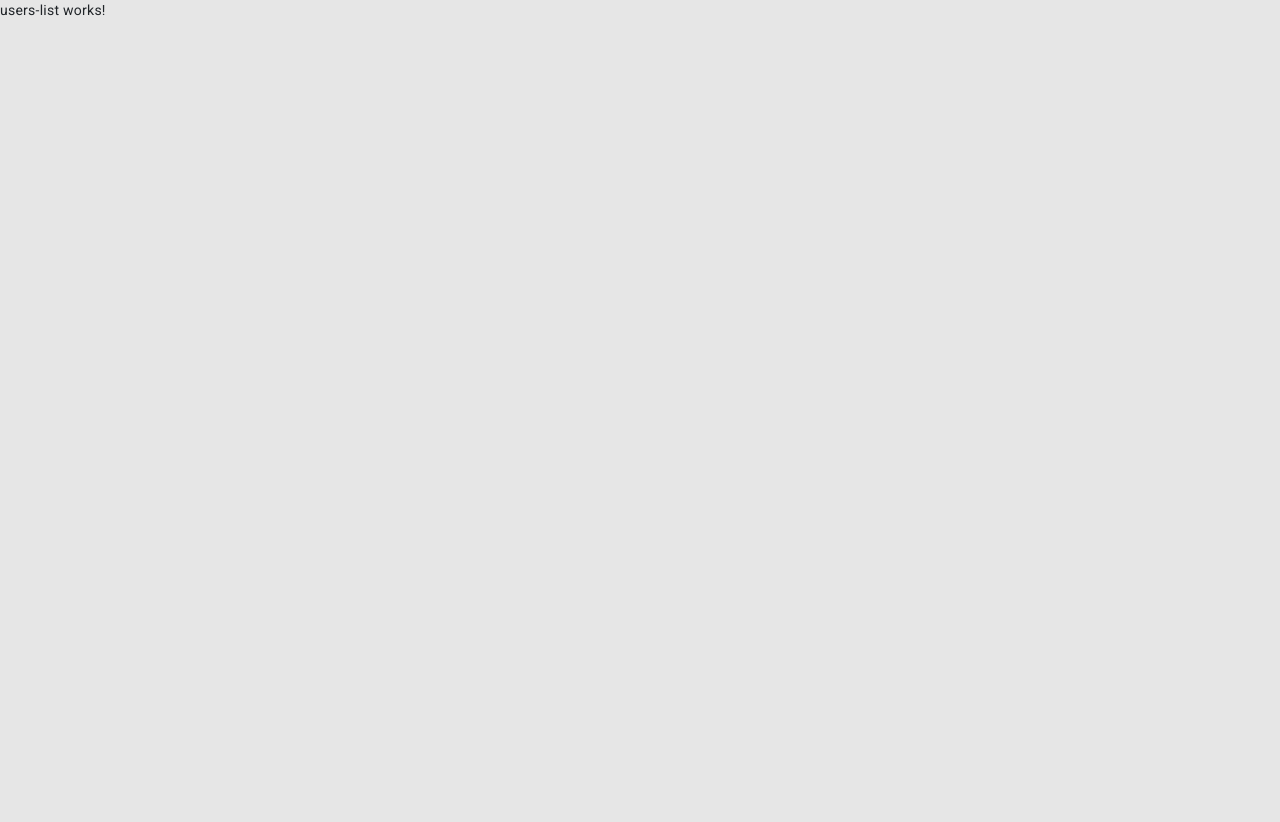
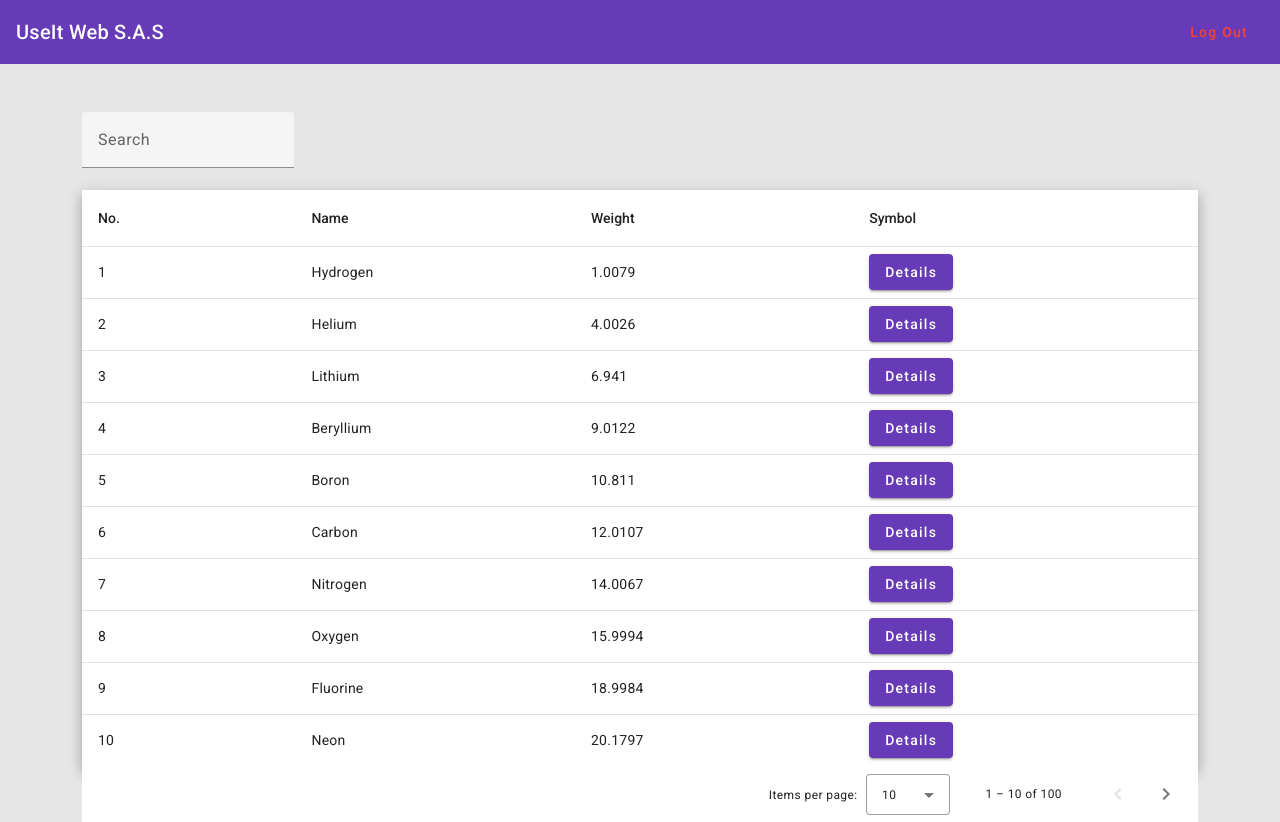
Before and after one commit to JuanPabloSR/UseItChallenge, an Angular app: page /users/list in a window 1280 px wide. Before the commit the page ends 800 px from the top, so only its background shows below. Built offline with nearby package versions, Linux system fonts and the light colour scheme.

Commit message:
Creación de la vista para los detalles, y las lista de usuarios usando las tabla de ejemplo de angular material

```diff
--- a/src/app/app.module.ts
+++ b/src/app/app.module.ts
@@ -7,6 +7,7 @@ import { BrowserAnimationsModule } from '@angular/platform-browser/animations';
 import { UsersListComponent } from './users/pages/users-list/users-list.component';
 import { UsersItemComponent } from './users/pages/users-item/users-item.component';
 import { ToolbarComponent } from './users/components/toolbar/toolbar.component';
+import { MaterialModule } from './material/material.module';
 
 @NgModule({
   declarations: [
@@ -16,6 +17,7 @@ import { ToolbarComponent } from './users/components/toolbar/toolbar.component';
     ToolbarComponent
   ],
   imports: [
+    MaterialModule,
     BrowserModule,
     AppRoutingModule,
     BrowserAnimationsModule
--- /dev/null
+++ b/src/app/interfaces/users-interface.ts
@@ -0,0 +1,7 @@
+export interface Users{
+  Name: string;
+  Email?: string;
+  PhoneNumber?: string;
+  JobTitle: string;
+  Area: string;
+}
--- a/src/app/users/components/toolbar/toolbar.component.css
+++ b/src/app/users/components/toolbar/toolbar.component.css
@@ -0,0 +1,17 @@
+/* Estilos de la toolbar */
+.title-container {
+  display: flex;
+  align-items: center;
+}
+
+.title {
+  margin: 0;
+}
+
+.spacer {
+  flex-grow: 1;
+}
+
+.menu-button {
+  margin-right: 8px;
+}
--- a/src/app/users/components/toolbar/toolbar.component.html
+++ b/src/app/users/components/toolbar/toolbar.component.html
@@ -1 +1,41 @@
-<p>toolbar works!</p>
+<mat-toolbar color="primary">
+  <div class="title-container">
+    <h1 class="title">UseIt Web S.A.S</h1>
+  </div>
+
+  <div class="spacer"></div>
+
+  <ng-container *ngIf="!isSmallScreen">
+    <button
+      class="m-2"
+      mat-button
+      *ngIf="showBackButton"
+      routerLink="/users/list"
+    >
+      Back
+    </button>
+
+    <button class="m-2" mat-button color="warn" (click)="signOut()">
+      Log Out
+    </button>
+  </ng-container>
+
+  <ng-template
+    [ngTemplateOutlet]="menuTemplate"
+    *ngIf="isSmallScreen"
+  ></ng-template>
+</mat-toolbar>
+
+<ng-template #menuTemplate>
+  <mat-menu #menu="matMenu">
+    <button mat-menu-item *ngIf="showBackButton" routerLink="/subscribers/list">
+      Back
+    </button>
+
+    <button mat-menu-item color="warn" (click)="signOut()">Log Out</button>
+  </mat-menu>
+
+  <button mat-icon-button [matMenuTriggerFor]="menu" *ngIf="isSmallScreen">
+    <mat-icon>menu</mat-icon>
+  </button>
+</ng-template>
--- a/src/app/users/components/toolbar/toolbar.component.ts
+++ b/src/app/users/components/toolbar/toolbar.component.ts
@@ -1,10 +1,36 @@
-import { Component } from '@angular/core';
+import { Component, Input, OnInit } from '@angular/core';
+import { Router } from '@angular/router';
 
 @Component({
   selector: 'app-toolbar',
   templateUrl: './toolbar.component.html',
-  styleUrls: ['./toolbar.component.css']
+  styleUrls: ['./toolbar.component.css'],
 })
-export class ToolbarComponent {
+export class ToolbarComponent implements OnInit {
+  @Input() showBackButton: boolean = false;
+  isSmallScreen: boolean = false;
 
+  constructor(
+    private router: Router,
+
+  ) {}
+
+  ngOnInit(): void {
+    this.checkScreenSize();
+
+    // Escuchar cambios en el tamaño de la pantalla
+    window.addEventListener('resize', () => {
+      this.checkScreenSize();
+    });
+  }
+
+  checkScreenSize(): void {
+    this.isSmallScreen = window.innerWidth < 768;
+  }
+
+
+  public signOut(): void {
+    this.router.navigateByUrl('/auth/login', { replaceUrl: true });
+
+  }
 }
--- a/src/app/users/pages/users-item/users-item.component.css
+++ b/src/app/users/pages/users-item/users-item.component.css
@@ -0,0 +1,13 @@
+.container-center {
+  display: flex;
+  justify-content: center;
+  align-items: center;
+}
+
+.mat-card-custom {
+  width: 500px;
+  height: 500px;
+  display: flex;
+  justify-content: center;
+  align-items: center;
+}
--- a/src/app/users/pages/users-item/users-item.component.html
+++ b/src/app/users/pages/users-item/users-item.component.html
@@ -1 +1,16 @@
-<p>users-item works!</p>
+
+<app-toolbar [showBackButton]="true"></app-toolbar>
+<div class="container-center mt-5 animate__animated animate__fadeIn">
+  <mat-card *ngIf="users" class="mat-card-custom">
+    <mat-card-content>
+      <mat-card-title>{{ users.Name }}</mat-card-title>
+      <mat-card-subtitle>{{ users.Email }}</mat-card-subtitle>
+      <h3><strong>Job Title:</strong> {{ users.JobTitle }}</h3>
+      <h3><strong>Area:</strong> {{ users.Area }}</h3>
+      <h3><strong>Phone Number:</strong> {{ users.PhoneNumber }}</h3>
+      <mat-card-actions class="justify-content-center">
+        <button mat-raised-button routerLink="/users/list">Back</button>
+      </mat-card-actions>
+    </mat-card-content>
+  </mat-card>
+</div>
--- a/src/app/users/pages/users-item/users-item.component.ts
+++ b/src/app/users/pages/users-item/users-item.component.ts
@@ -1,4 +1,5 @@
 import { Component } from '@angular/core';
+import { Users } from 'src/app/interfaces/users-interface';
 
 @Component({
   selector: 'app-users-item',
@@ -6,5 +7,16 @@ import { Component } from '@angular/core';
   styleUrls: ['./users-item.component.css']
 })
 export class UsersItemComponent {
+  users: Users | null = null;
+
+  constructor() {
+    this.users = {
+      Name: 'John Doe',
+      Email: 'john@example.com',
+      PhoneNumber: '123-456-7890',
+      JobTitle: 'Developer',
+      Area: 'IT',
+    };
+  }
 
 }
--- a/src/app/users/pages/users-list/users-list.component.css
+++ b/src/app/users/pages/users-list/users-list.component.css
@@ -0,0 +1,7 @@
+table {
+  width: 100%;
+}
+
+th.mat-sort-header-sorted {
+  color: black;
+}
--- a/src/app/users/pages/users-list/users-list.component.html
+++ b/src/app/users/pages/users-list/users-list.component.html
@@ -1 +1,87 @@
-<p>users-list works!</p>
+<app-toolbar></app-toolbar>
+<div class="container">
+  <mat-form-field class="mt-5">
+    <input matInput placeholder="Search" />
+    <button
+      mat-button
+      *ngIf="searchControl.value"
+      matSuffix
+      mat-icon-button
+      aria-label="Clear"
+      (click)="clearSearch()"
+    >
+      <mat-icon>close</mat-icon>
+    </button>
+  </mat-form-field>
+  <table
+    mat-table
+    [dataSource]="dataSource"
+    matSort
+    (matSortChange)="announceSortChange($event)"
+    class="mat-elevation-z8"
+  >
+    <!-- Position Column -->
+    <ng-container matColumnDef="position">
+      <th
+        mat-header-cell
+        *matHeaderCellDef
+        mat-sort-header
+        sortActionDescription="Sort by number"
+      >
+        No.
+      </th>
+      <td mat-cell *matCellDef="let element">{{ element.position }}</td>
+    </ng-container>
+
+    <!-- Name Column -->
+    <ng-container matColumnDef="name">
+      <th
+        mat-header-cell
+        *matHeaderCellDef
+        mat-sort-header
+        sortActionDescription="Sort by name"
+      >
+        Name
+      </th>
+      <td mat-cell *matCellDef="let element">{{ element.name }}</td>
+    </ng-container>
+
+    <!-- Weight Column -->
+    <ng-container matColumnDef="weight">
+      <th
+        mat-header-cell
+        *matHeaderCellDef
+        mat-sort-header
+        sortActionDescription="Sort by weight"
+      >
+        Weight
+      </th>
+      <td mat-cell *matCellDef="let element">{{ element.weight }}</td>
+    </ng-container>
+
+    <!-- Symbol Column -->
+    <ng-container matColumnDef="symbol">
+      <th
+        mat-header-cell
+        *matHeaderCellDef
+        mat-sort-header
+        sortActionDescription="Sort by symbol"
+      >
+        Symbol
+      </th>
+      <td mat-cell *matCellDef="let element">
+        <button mat-raised-button color="primary" routerLink="/users/details/1">Details</button>
+
+      </td>
+    </ng-container>
+
+    <tr mat-header-row *matHeaderRowDef="displayedColumns"></tr>
+    <tr mat-row *matRowDef="let row; columns: displayedColumns"></tr>
+  </table>
+  <mat-paginator [length]="100"
+              [pageSize]="10"
+              [pageSizeOptions]="[5, 10, 25, 100]"
+              aria-label="Select page">
+</mat-paginator>
+  <mat-spinner *ngIf="isLoading" class="spinner"></mat-spinner>
+</div>
--- a/src/app/users/pages/users-list/users-list.component.ts
+++ b/src/app/users/pages/users-list/users-list.component.ts
@@ -1,10 +1,63 @@
-import { Component } from '@angular/core';
+import { LiveAnnouncer } from '@angular/cdk/a11y';
+import { AfterViewInit, Component, OnInit, ViewChild } from '@angular/core';
+import { FormControl } from '@angular/forms';
+import {MatSort, Sort, MatSortModule} from '@angular/material/sort';
+import { MatTableDataSource, MatTableModule } from '@angular/material/table';
 
+export interface PeriodicElement {
+  name: string;
+  position: number;
+  weight: number;
+  symbol: string;
+}
+const ELEMENT_DATA: PeriodicElement[] = [
+  {position: 1, name: 'Hydrogen', weight: 1.0079, symbol: 'H'},
+  {position: 2, name: 'Helium', weight: 4.0026, symbol: 'He'},
+  {position: 3, name: 'Lithium', weight: 6.941, symbol: 'Li'},
+  {position: 4, name: 'Beryllium', weight: 9.0122, symbol: 'Be'},
+  {position: 5, name: 'Boron', weight: 10.811, symbol: 'B'},
+  {position: 6, name: 'Carbon', weight: 12.0107, symbol: 'C'},
+  {position: 7, name: 'Nitrogen', weight: 14.0067, symbol: 'N'},
+  {position: 8, name: 'Oxygen', weight: 15.9994, symbol: 'O'},
+  {position: 9, name: 'Fluorine', weight: 18.9984, symbol: 'F'},
+  {position: 10, name: 'Neon', weight: 20.1797, symbol: 'Ne'},
+];
 @Component({
   selector: 'app-users-list',
   templateUrl: './users-list.component.html',
-  styleUrls: ['./users-list.component.css']
+  styleUrls: ['./users-list.component.css'],
 })
-export class UsersListComponent {
+
+export class UsersListComponent implements AfterViewInit, OnInit{
+  displayedColumns: string[] = ['position', 'name', 'weight', 'symbol'];
+  dataSource = new MatTableDataSource(ELEMENT_DATA);
+  searchControl: FormControl = new FormControl();
+  isLoading: boolean = false;
+  constructor(private _liveAnnouncer: LiveAnnouncer) {}
+  ngOnInit(): void {
+  }
+
+  @ViewChild(MatSort) sort!: MatSort;
+
+  ngAfterViewInit(): void {
+    this.dataSource.sort = this.sort;
+  }
+    /** Announce the change in sort state for assistive technology. */
+    announceSortChange(sortState: Sort) {
+      // This example uses English messages. If your application supports
+      // multiple language, you would internationalize these strings.
+      // Furthermore, you can customize the message to add additional
+      // details about the values being sorted.
+      if (sortState.direction) {
+        this._liveAnnouncer.announce(`Sorted ${sortState.direction}ending`);
+      } else {
+        this._liveAnnouncer.announce('Sorting cleared');
+      }
+    }
+
+    clearSearch() {
+      this.searchControl.setValue('');
+    }
+
 
 }
--- a/src/app/users/users.module.ts
+++ b/src/app/users/users.module.ts
@@ -2,11 +2,13 @@ import { NgModule } from '@angular/core';
 import { CommonModule } from '@angular/common';
 
 import { UsersRoutingModule } from './users-routing.module';
+import { MaterialModule } from '../material/material.module';
 
 
 @NgModule({
   declarations: [],
   imports: [
+    MaterialModule,
     CommonModule,
     UsersRoutingModule
   ]
```
